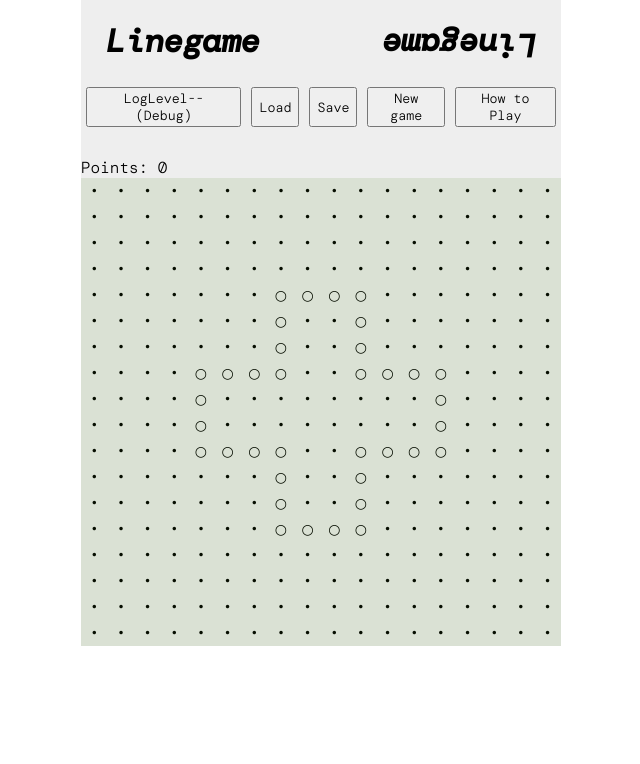
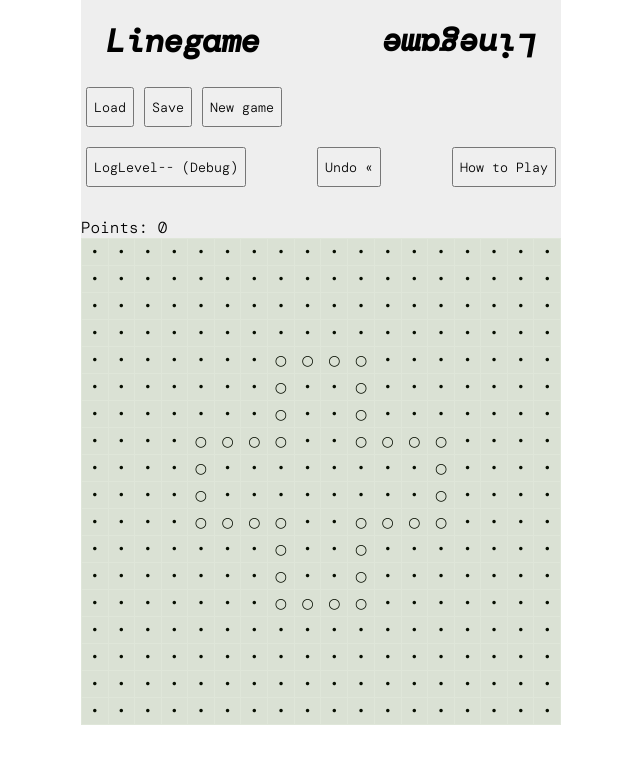
Before and after one commit to torvnen/linegame, a React (Create React App) app: page / in a window 1280 px wide. Shown: the top 764 px of the page, without its empty margins (319-959 px from the left). Built offline with nearby package versions, Linux system fonts and the light colour scheme.

Commit message:
Undo button. TODO Fix undo not re-closing an once opened dot

```diff
--- a/src/components/Board.tsx
+++ b/src/components/Board.tsx
@@ -25,7 +25,7 @@ export const Board = observer((props: { game: Game }) => {
   return (
     <div style={{ display: "relative" }}>
       <Menu game={game} />
-      <table ref={tableRef} cellSpacing={0} style={style}>
+      <table ref={tableRef} cellSpacing={1} style={style}>
         <tbody>
           {game.rows.map((row) => (
             <Row game={game} key={row.yIndex} {...row} />
--- a/src/components/LineComponent.tsx
+++ b/src/components/LineComponent.tsx
@@ -11,7 +11,8 @@ export const LineComponent = observer((props: LineComponentProps) => {
   const { lines } = game;
   const [style, setStyle] = React.useState<CSSProperties>({});
   React.useEffect(() => {
-    //const cells = model.coords.map((v, i, a) => game.cellAt(v.x, v.y));
+    /* Draw the container for the line element
+     * when either model or its coords change */
     if (!!model) {
       const firstTdRef = model.getFirstCell(game)?.tdRef;
       const lastTdRef = model.getLastCell(game)?.tdRef;
@@ -87,13 +88,13 @@ export const LineComponent = observer((props: LineComponentProps) => {
           ));
           deg =
             dd.isRight && dd.isUp
-              ? 316
+              ? 315
               : dd.isRight && dd.isDown
-              ? 46
+              ? 45
               : dd.isLeft && dd.isDown
-              ? 136
+              ? 135
               : dd.isLeft && dd.isUp
-              ? 226
+              ? 225
               : NaN;
         } else throw new Error("Invalid direction");
         setStyle({
--- a/src/components/Menu.tsx
+++ b/src/components/Menu.tsx
@@ -30,12 +30,7 @@ const Menu = observer((props: { game: Game }) => {
           <h1>Linegame</h1>
         </Flexbox>
       </Flexbox>
-      <Flexbox style={{ paddingBottom: 20 }}>
-        <Flexbox style={{ flexGrow: 1 }}>
-          <button style={buttonStyle} onClick={() => decreaseLogLevel()}>
-            LogLevel-- ({Log.minLevel})
-          </button>
-        </Flexbox>
+      <Flexbox>
         <Flexbox>
           <button style={buttonStyle} onClick={() => loadGame()}>
             Load
@@ -51,6 +46,18 @@ const Menu = observer((props: { game: Game }) => {
             New game
           </button>
         </Flexbox>
+      </Flexbox>
+      <Flexbox style={{ paddingBottom: 20 }}>
+        <Flexbox style={{ flexGrow: 1 }}>
+          <button style={buttonStyle} onClick={() => decreaseLogLevel()}>
+            LogLevel-- ({Log.minLevel})
+          </button>
+        </Flexbox>
+        <Flexbox style={{ flexGrow: 1 }}>
+          <button style={buttonStyle} onClick={() => props.game.lines.pop()}>
+            Undo &laquo;
+          </button>
+        </Flexbox>
         <Flexbox>
           <button style={buttonStyle} onClick={() => loadGame()}>
             How to Play
```
